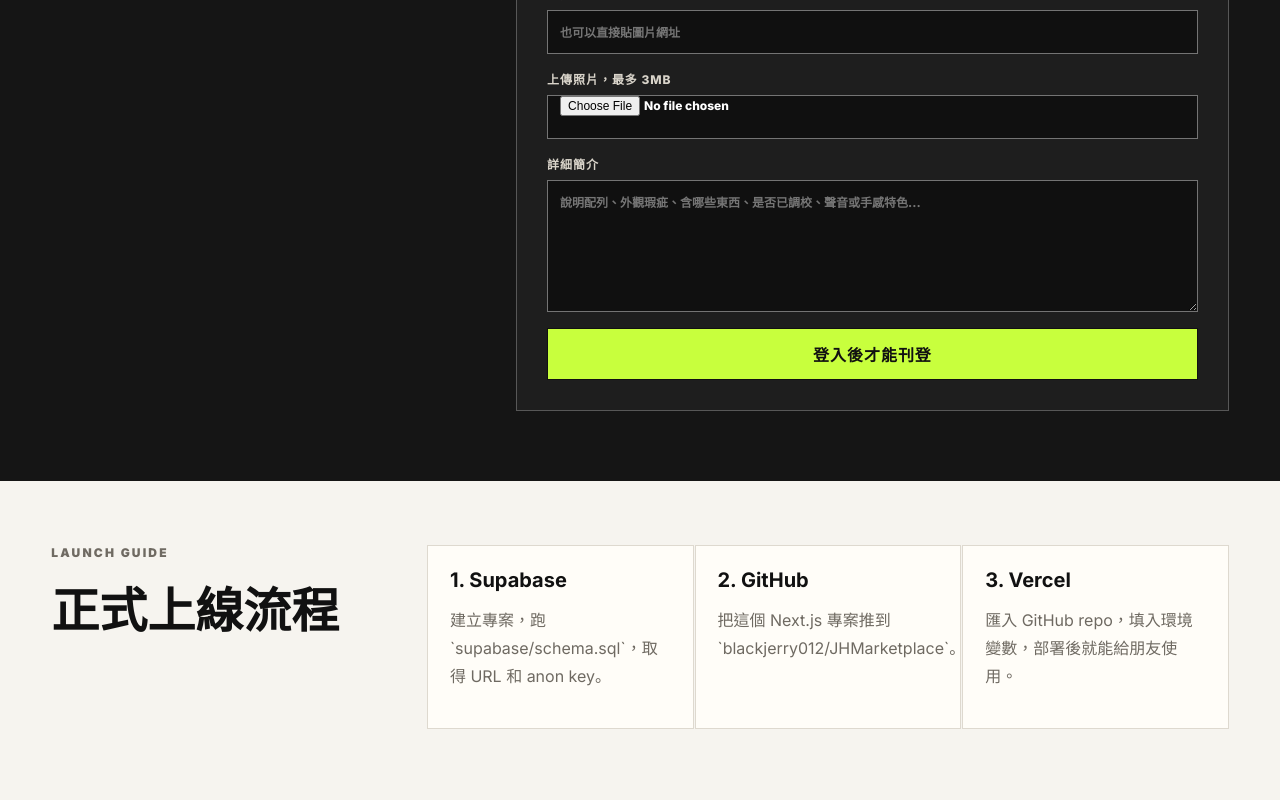
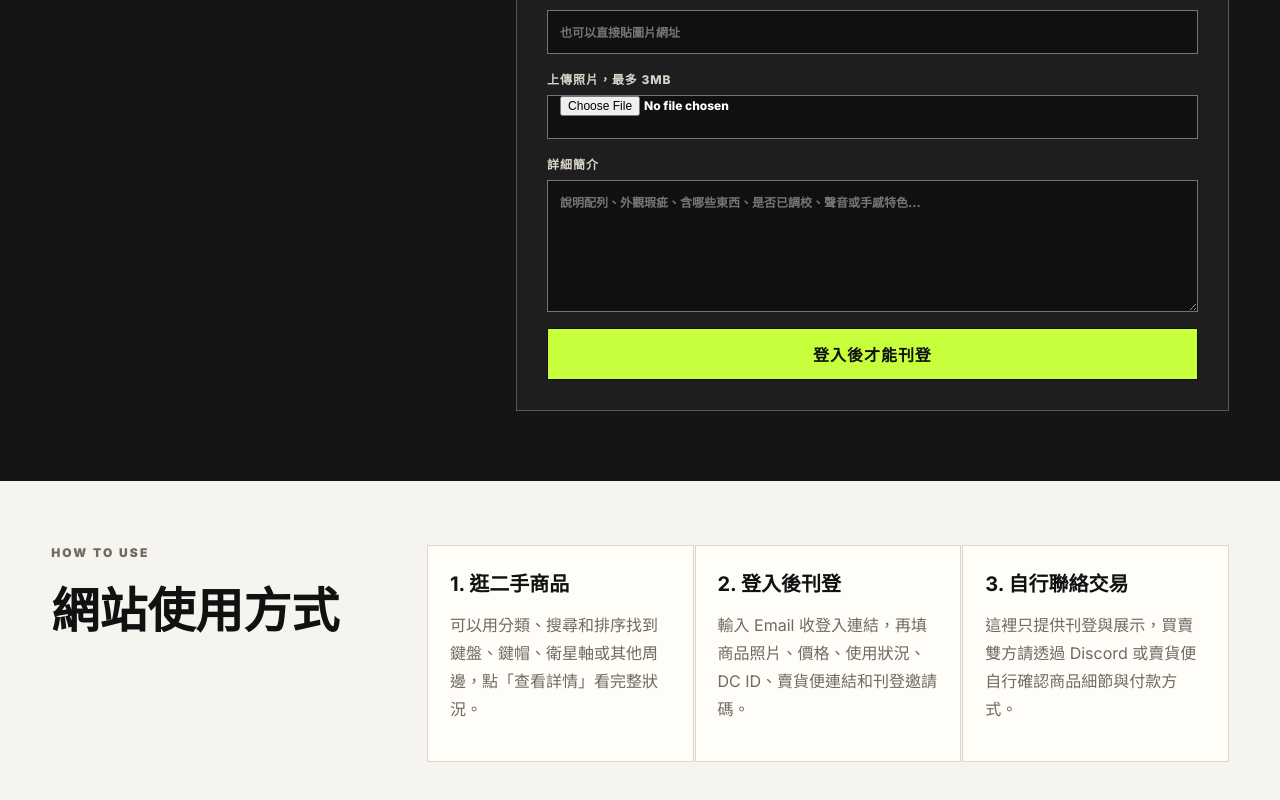
Before and after one commit to blackjerry012/JHMarketplace, a Next.js app: page / in a window 1280 px wide. Shown: the part 1861-2661 px from the top of the page. Built offline with nearby package versions, Linux system fonts and the light colour scheme; no server answers; the database is empty.

Commit message:
Update guide copy for marketplace users

```diff
--- a/components/marketplace-app.tsx
+++ b/components/marketplace-app.tsx
@@ -280,21 +280,21 @@ export function MarketplaceApp() {
 
         <section className="guide-section" id="guide">
           <div>
-            <p className="eyebrow">LAUNCH GUIDE</p>
-            <h2>正式上線流程</h2>
+            <p className="eyebrow">HOW TO USE</p>
+            <h2>網站使用方式</h2>
           </div>
           <div className="guide-grid">
             <article>
-              <strong>1. Supabase</strong>
-              <p>建立專案，跑 `supabase/schema.sql`，取得 URL 和 anon key。</p>
+              <strong>1. 逛二手商品</strong>
+              <p>可以用分類、搜尋和排序找到鍵盤、鍵帽、衛星軸或其他周邊，點「查看詳情」看完整狀況。</p>
             </article>
             <article>
-              <strong>2. GitHub</strong>
-              <p>把這個 Next.js 專案推到 `blackjerry012/JHMarketplace`。</p>
+              <strong>2. 登入後刊登</strong>
+              <p>輸入 Email 收登入連結，再填商品照片、價格、使用狀況、DC ID、賣貨便連結和刊登邀請碼。</p>
             </article>
             <article>
-              <strong>3. Vercel</strong>
-              <p>匯入 GitHub repo，填入環境變數，部署後就能給朋友使用。</p>
+              <strong>3. 自行聯絡交易</strong>
+              <p>這裡只提供刊登與展示，買賣雙方請透過 Discord 或賣貨便自行確認商品細節與付款方式。</p>
             </article>
           </div>
         </section>
```
